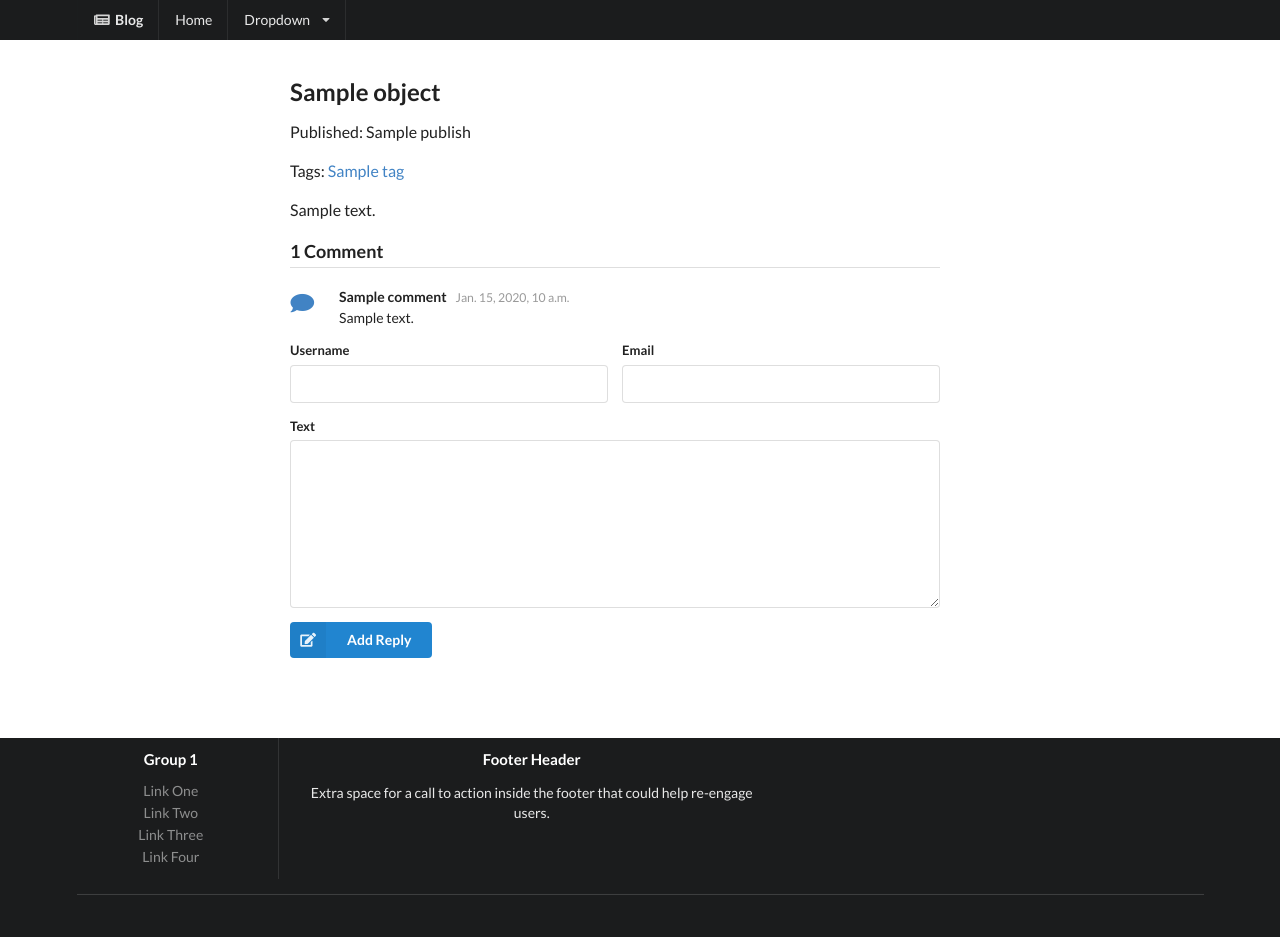
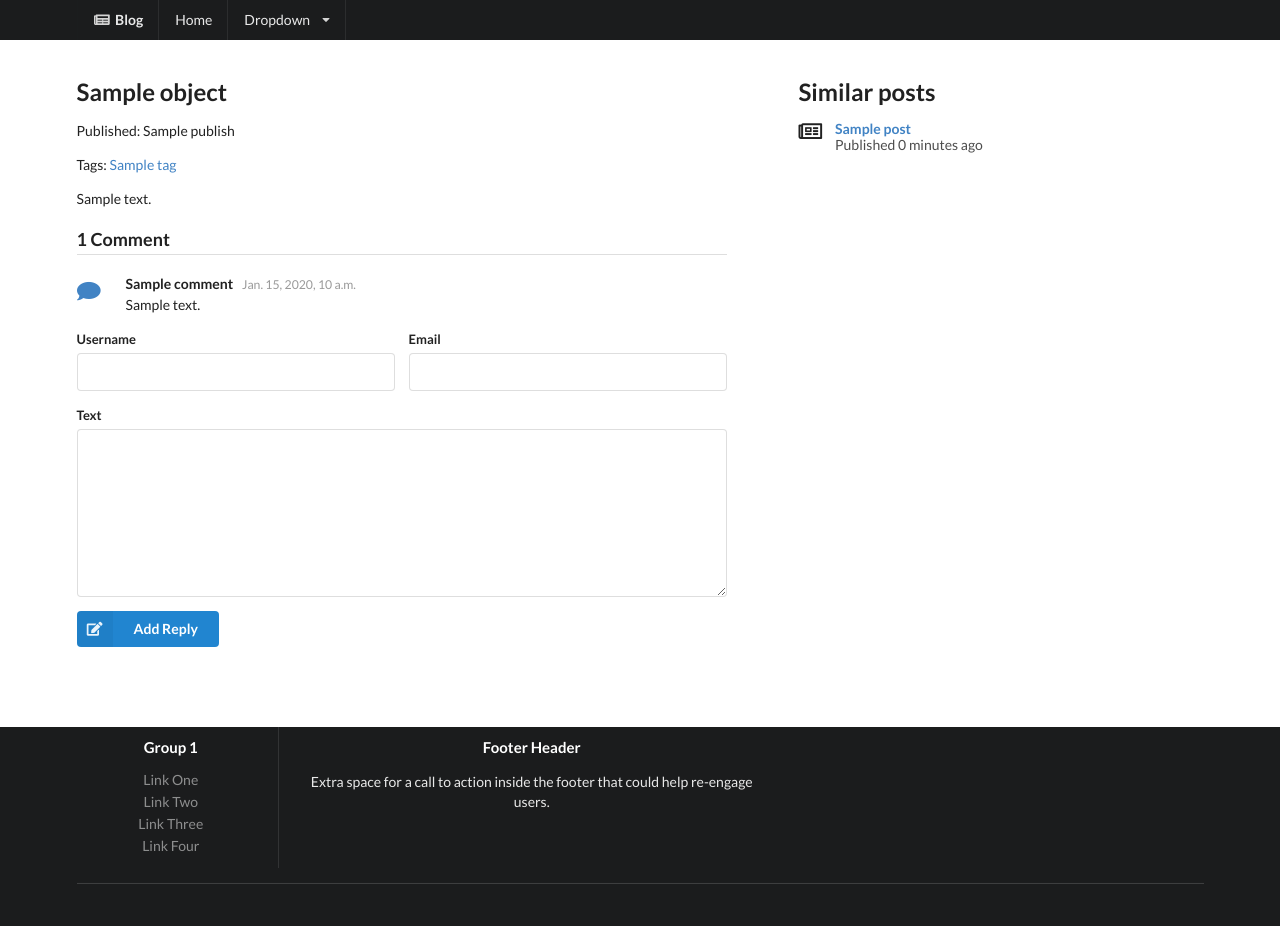
Before and after one commit to stuxbart/django-blog, a Django app: template blog/templates/blog/post/details.html in a window 1280 px wide. Run offline with Django 3.2, Linux system fonts and the light colour scheme; the template is opened without the code that fills it: most values are stand-ins (such as "Sample title", 1, 10 or a date in 2020); form fields are guessed from the names that the template uses.

Commit message:
add similar posts

```diff
--- a/blog/templates/blog/post/details.html
+++ b/blog/templates/blog/post/details.html
@@ -1,7 +1,9 @@
 {% extends 'blog/base.html' %}
 
 {% block content %}
-<div class="ui main text container">
+<div class="ui main container">
+    <div class="ui row two column grid">
+        <div class="ten wide column">
             <h2 class="ui header">{{ object.title }}</h2>
             <p>Published: {{ object.publish }}</p>
             <p>Tags:
@@ -15,4 +17,21 @@
             </p>
             {% include 'blog/snippets/comments.html' with comments=comments form=form %}
         </div>
+        <div class="six wide column">
+            <h2 class="ui header">Similar posts</h2>
+            <div class="ui relaxed divided list">
+            {% for post in similar_posts %}
+                <div class="item">
+                    <i class="large newspaper outline icon"></i>
+                    <div class="content">
+                        <a href="{% url 'blog:post_detail' post.slug %}" class="header">{{ post.title }}</a>
+                        <div class="description">Published {{ post.publish|timesince }} ago</div>
+                    </div>
+              </div>
+            {% endfor %}
+            </div>
+        </div>
+    </div>
+
+</div>
 {% endblock %}
```
Also changed, not shown: blog/views.py (+8 -0 lines). Lines whose indentation alone changed are shown as unchanged.
